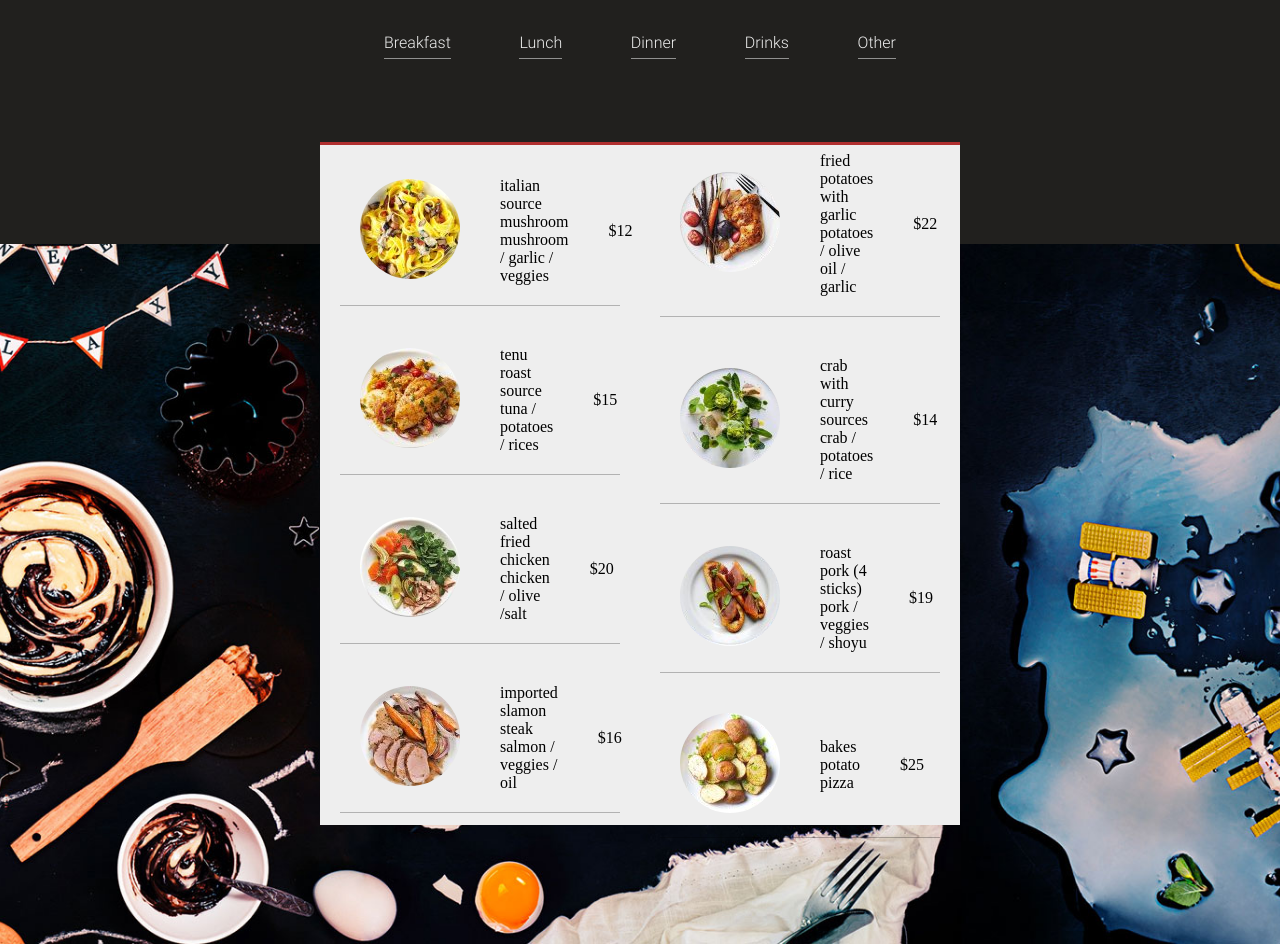
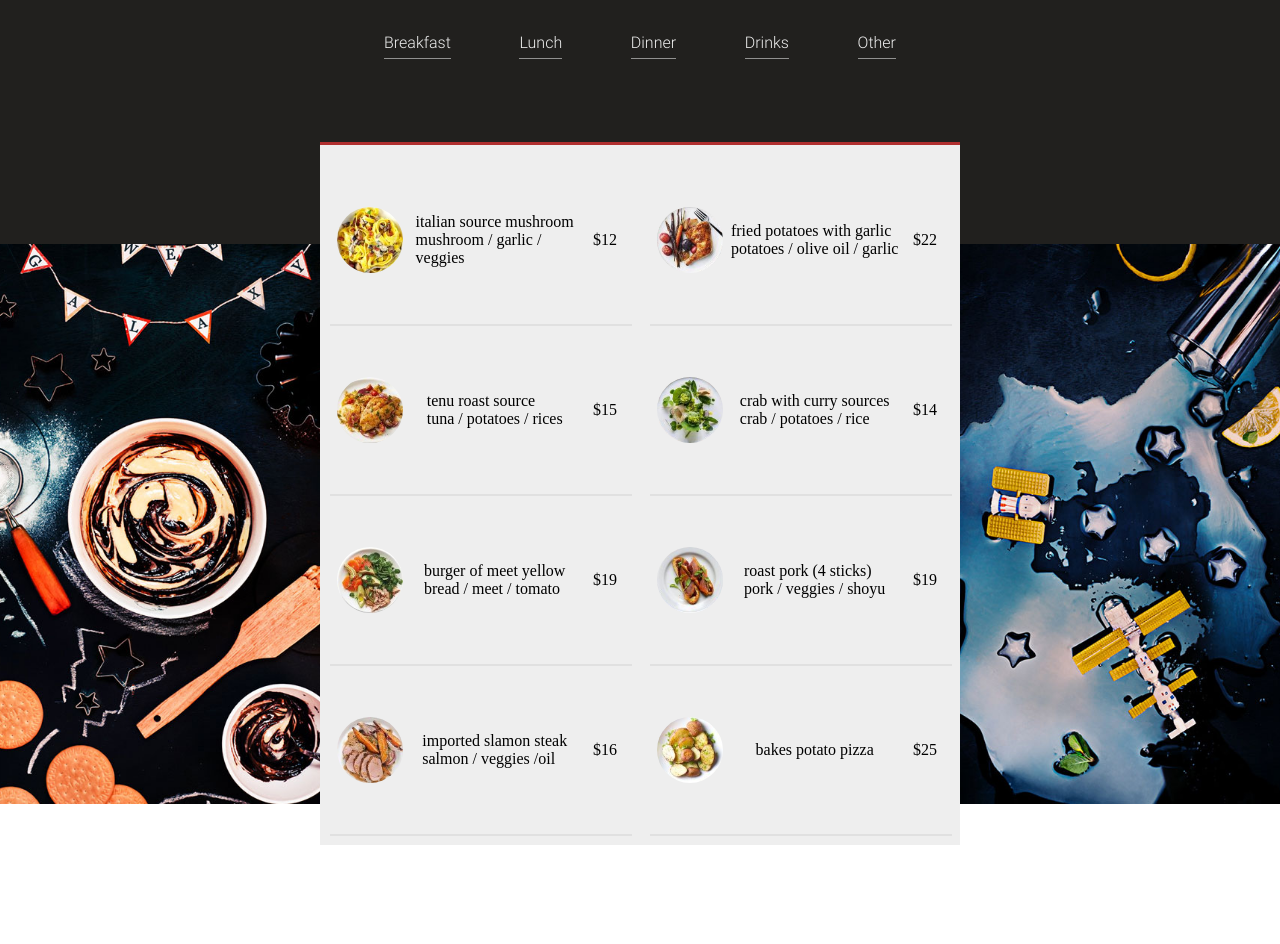
Before and after one commit to noufnouf/Resto, a plain HTML site: page index.html in a window 1280 px wide. Shown: the part 1380-2324 px from the top of the page. After the commit the page ends 2225 px from the top, so only its background shows below. Drawn offline with Linux system fonts and the light colour scheme.

Commit message:
rien de special

```diff
--- a/assets/styles/layout/_main.scss
+++ b/assets/styles/layout/_main.scss
@@ -97,8 +97,7 @@ main {
     }
     #etoile-de-fond {
       background: url(/assets/image/bg-menu-01.jpg) no-repeat center/cover;
-      height: 700px;
-      object-fit: cover;
+      height: 70vh;
     }
 
     article:nth-child(3) {
@@ -109,55 +108,42 @@ main {
       position: absolute;
       width: 50%;
       background: $color2;
-      height: 680px;
+      height: 700px;
       @include DfAcJCse;
-      div:first-child {
-        width: 50%;
 
+      div {
+        width: 100%;
+        height: 100%;
+        display: flex;
+        flex-direction: column;
+        justify-content: space-around;
+        padding: 10px;
         ul {
+          padding: 3px;
+          position: relative;
+          display: grid;
+          grid-template-columns: 25% 60% 15%;
           width: 100%;
-          height: 100%;
+          &::before {
+            content: " ";
+            position: absolute;
+            width:100%;
+            transform: translateX(-20px);
+            border: 1px solid rgba(1, 0, 0, 0.058);
+            top: 120px;
+            left: 20px;
+          }
+
           li {
-            height: 100%;
-            margin: 20px;
-            ul {
-              height: 100%;
-              display: flex;
-              align-items: center;
-              justify-content: space-between;
+            display: flex;
+            text-align: left;
+            align-items: center;
+            justify-content: space-around;
 
-              li {
-                height: 100%;
-                img {
-                  width: 100px;
-                  height: 100px;
-                  border-radius: 50px;
-                }
-              }
-              border-bottom: 1px solid rgba(0, 0, 0, 0.255);
-            }
-          }
-        }
-      }
-      div:last-child {
-        width: 50%;
-        ul {
-          width: 100%;
-          li {
-            margin: 20px;
-            ul {
-              display: flex;
-              align-items: center;
-              justify-content: space-evenly;
-
-              li {
-                img {
-                  width: 100px;
-                  height: 100px;
-                  border-radius: 50px;
-                }
-              }
-              border-bottom: 1px solid rgba(0, 0, 0, 0.255);
+            img {
+              width: 90%;
+              border-radius: 50%;
+              text-align: left;
             }
           }
         }
--- a/index.html
+++ b/index.html
@@ -96,13 +96,10 @@
             </ul>
           </div>
         </article>
-        <div id="etoile-de-fond">
-        </div>
+        <div id="etoile-de-fond"></div>
         <!-- article last-child -->
         <article>
           <div>
-            <ul>
-              <li>
             <ul>
               <li>
                 <img
@@ -112,15 +109,15 @@
               </li>
               <li>
                 <p>
-                      <span>italian source mushroom</span><br />mushroom /
-                      garlic / <br />
+                  <span>italian source mushroom</span><br />mushroom / garlic /
+                  <br />
                   veggies
                 </p>
               </li>
               <li>$12</li>
             </ul>
-              </li>
-              <li>
+
+
               <ul>
                 <li>
                   <img
@@ -130,31 +127,29 @@
                 </li>
                 <li>
                   <p>
-                      <span>tenu roast source</span><br />tuna / potatoes /
-                      rices
+                    <span>tenu roast source</span><br />tuna / potatoes / rices
                   </p>
                 </li>
                 <li>$15</li>
               </ul>
-              </li>
-              <li>
+
+
+
           <ul>
             <li>
               <img
                 src="./assets/image/dish-item-03.jpg"
-                      alt="fried chicken"
+                alt="tenu roast source"
               />
             </li>
             <li>
               <p>
-                      <span>salted fried chicken </span><br />chicken / olive
-                      /salt
+                <span>burger of meet yellow</span><br />bread / meet / tomato
               </p>
             </li>
-                  <li>$20</li>
+            <li>$19</li>
           </ul>
-              </li>
-              <li>
+
               <ul>
                 <li>
                   <img
@@ -163,17 +158,13 @@
                   />
                 </li>
                 <li>
-                    <span>imported slamon steak</span> <br />salmon / veggies /
-                    oil
+                  <p><span>imported slamon steak</span> <br />salmon / veggies /oil</p>
                 </li>
                 <li>$16</li>
               </ul>
-              </li>
-            </ul>
+
           </div>
           <div>
-            <ul>
-              <li>
                 <ul>
                   <li>
                     <img
@@ -189,8 +180,8 @@
                   </li>
                   <li>$22</li>
                 </ul>
-              </li>
-              <li>
+
+
                 <ul>
                   <li>
                     <img
@@ -206,8 +197,8 @@
                   </li>
                   <li>$14</li>
                 </ul>
-              </li>
-              <li>
+
+
                 <ul>
                   <li>
                     <img
@@ -223,8 +214,8 @@
                   </li>
                   <li>$19</li>
                 </ul>
-              </li>
-              <li>
+
+
                 <ul>
                   <li>
                     <img
@@ -237,8 +228,6 @@
                   </li>
                   <li>$25</li>
             </ul>
-              </li>
-            </ul>
           </div>
         </article>
       </section>
```
Also changed, not shown: assets/styles/pages/style.css, 1 other file. Lines whose indentation alone changed are shown as unchanged.
